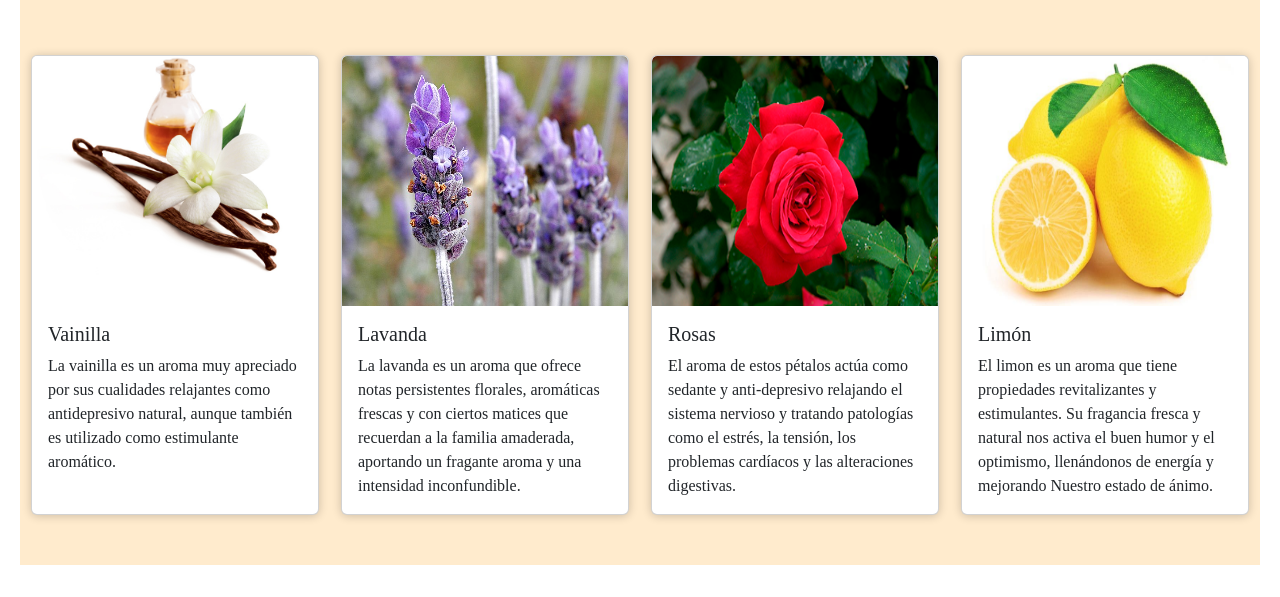
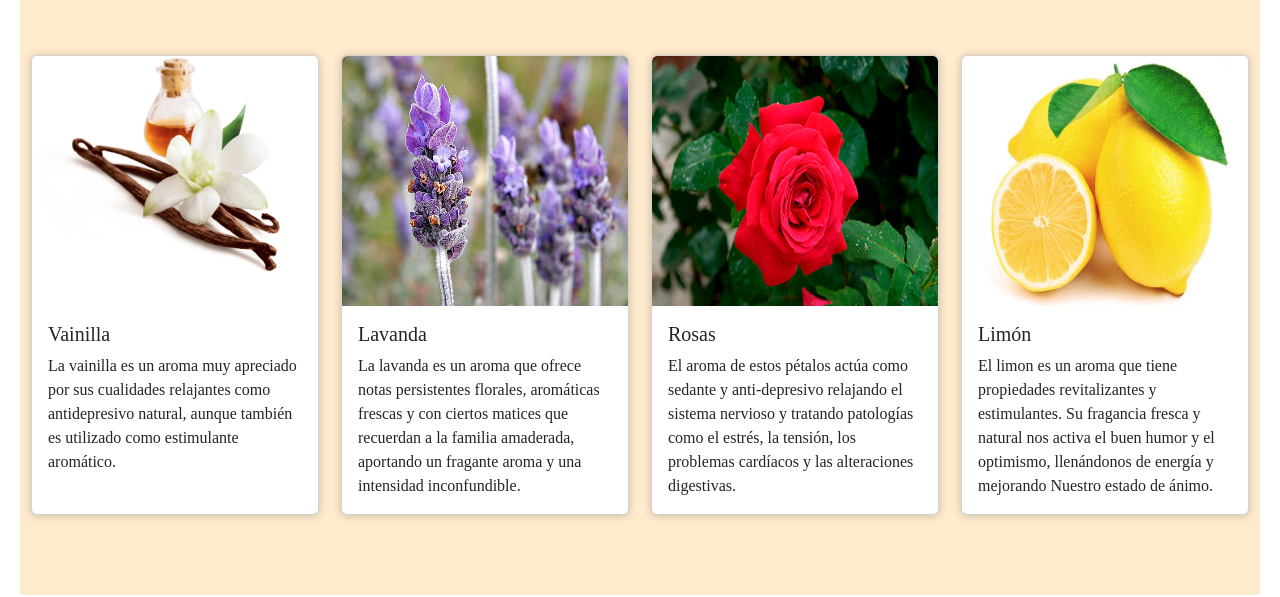
Before and after one commit to lufagotti/PFFagotti, a website: page paginas/aromas.html in a window 1280 px wide. Shown: the part 203-800 px from the top of the page. Drawn offline with nearby package versions, Linux system fonts and the light colour scheme; a web font is replaced by a local one.

```diff
--- a/scss/pages/_productos.scss
+++ b/scss/pages/_productos.scss
@@ -20,3 +20,6 @@
         border-color: $color-fuente;
     }
 }
+.card{
+    margin-bottom: ($margin)-70px;
+}
```
Also changed, not shown: css/style.css.
